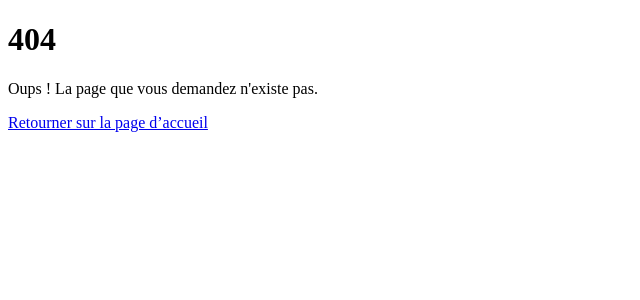
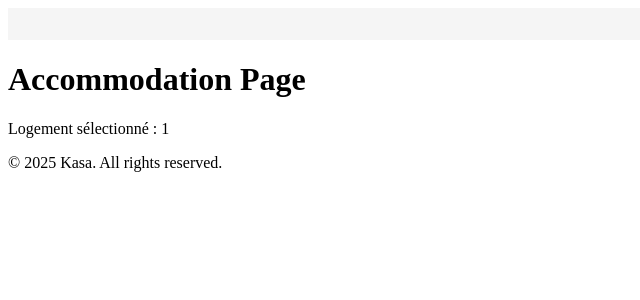
Before and after one commit to manuo1/OC-JS-REACT-P11, a React app in the folder kasa/: page /accommodation/1 in a window 1280 px wide. Before the commit this address had no page. Shown: the top 300 px of the page, without its empty margins (0-640 px from the left). Built offline with nearby package versions, Linux system fonts and the light colour scheme; the HTML template or start-up script is replaced by a standard one.

Commit message:
feat: set up global layout and integrate Sass stylesheets

```diff
--- a/kasa/package.json
+++ b/kasa/package.json
@@ -23,6 +23,7 @@
     "eslint-plugin-react-hooks": "^5.2.0",
     "eslint-plugin-react-refresh": "^0.4.19",
     "globals": "^16.0.0",
+    "sass": "^1.89.0",
     "vite": "^6.3.5"
   }
 }
--- a/kasa/src/App.jsx
+++ b/kasa/src/App.jsx
@@ -1,15 +1,11 @@
-import { Routes, Route } from "react-router-dom";
-import Home from "./pages/Home";
-import About from "./pages/About";
-import NotFound from "./pages/NotFound";
+import { BrowserRouter } from 'react-router-dom';
+import Router from './router/Router';
 
 function App() {
   return (
-    <Routes>
-      <Route path="/" element={<Home />} />
-      <Route path="/about" element={<About />} />
-      <Route path="*" element={<NotFound />} />
-    </Routes>
+    <BrowserRouter>
+      <Router />
+    </BrowserRouter>
   );
 }
 
--- /dev/null
+++ b/kasa/src/components/Footer.jsx
@@ -0,0 +1,11 @@
+import styles from './Footer.module.scss';
+
+function Footer() {
+  return (
+    <footer className={styles.footer}>
+      <p>© 2025 Kasa. All rights reserved.</p>
+    </footer>
+  );
+}
+
+export default Footer;
--- /dev/null
+++ b/kasa/src/components/Header.jsx
@@ -0,0 +1,11 @@
+import styles from './Header.module.scss';
+
+function Header() {
+  return (
+    <header className={styles.header}>
+      {/* contenu */}
+    </header>
+  );
+}
+
+export default Header;
--- /dev/null
+++ b/kasa/src/components/Header.module.scss
@@ -0,0 +1,4 @@
+.header {
+  background-color: #f5f5f5;
+  padding: 1rem;
+}
--- /dev/null
+++ b/kasa/src/components/Layout.jsx
@@ -0,0 +1,17 @@
+import { Outlet } from 'react-router-dom';
+import Header from './Header';
+import Footer from './Footer';
+
+function Layout() {
+  return (
+    <>
+      <Header />
+      <main>
+        <Outlet />
+      </main>
+      <Footer />
+    </>
+  );
+}
+
+export default Layout;
--- a/kasa/src/main.jsx
+++ b/kasa/src/main.jsx
@@ -1,12 +1,10 @@
-import React from "react";
-import ReactDOM from "react-dom/client";
-import { BrowserRouter } from "react-router-dom";
-import App from "./App.jsx";
+import React from 'react';
+import ReactDOM from 'react-dom/client';
+import App from './App';
+import './styles/main.scss';
 
-ReactDOM.createRoot(document.getElementById("root")).render(
+ReactDOM.createRoot(document.getElementById('root')).render(
   <React.StrictMode>
-    <BrowserRouter>
-      <App />
-    </BrowserRouter>
+    <App />
   </React.StrictMode>
 );
--- /dev/null
+++ b/kasa/src/pages/Accommodation.jsx
@@ -0,0 +1,15 @@
+import React from 'react';
+import { useParams } from 'react-router-dom';
+
+function Accommodation() {
+  const { id } = useParams();
+
+  return (
+    <main>
+      <h1>Accommodation Page</h1>
+      <p>Logement sélectionné : {id}</p>
+    </main>
+  );
+}
+
+export default Accommodation;
--- a/kasa/src/pages/NotFound.jsx
+++ b/kasa/src/pages/Error404.jsx
@@ -1,6 +1,6 @@
 import { Link } from "react-router-dom";
 
-export default function NotFound() {
+export default function Error404() {
   return (
     <div className="not-found">
       <h1 className="not-found__title">404</h1>
--- /dev/null
+++ b/kasa/src/router/Router.jsx
@@ -0,0 +1,21 @@
+import { Routes, Route } from 'react-router-dom';
+import Layout from '../components/Layout';
+import Home from '../pages/Home';
+import About from '../pages/About';
+import Accommodation from '../pages/Accommodation';
+import Error404 from '../pages/Error404';
+
+function Router() {
+  return (
+    <Routes>
+      <Route path="/" element={<Layout />}>
+        <Route index element={<Home />} />
+        <Route path="about" element={<About />} />
+        <Route path="accommodation/:id" element={<Accommodation />} />
+        <Route path="*" element={<Error404 />} />
+      </Route>
+    </Routes>
+  );
+}
+
+export default Router;
```
Also changed, not shown: kasa/src/components/Footer.module.scss (added), kasa/src/styles/main.scss (added), 1 other file (tests, documents, lock files or other folders).
